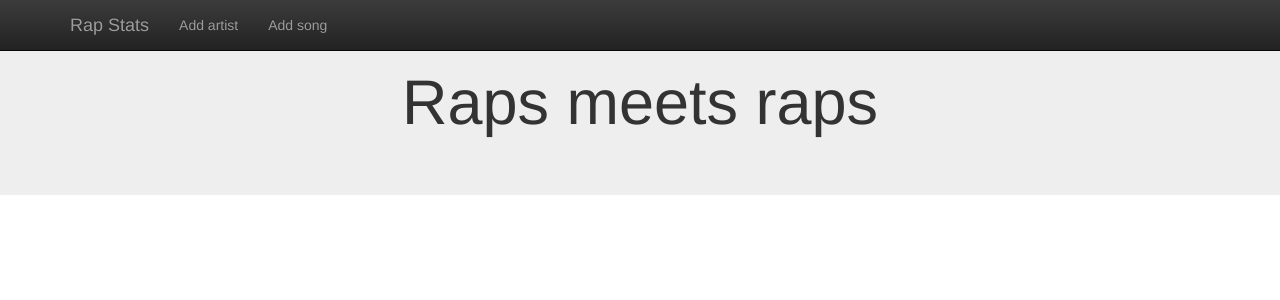
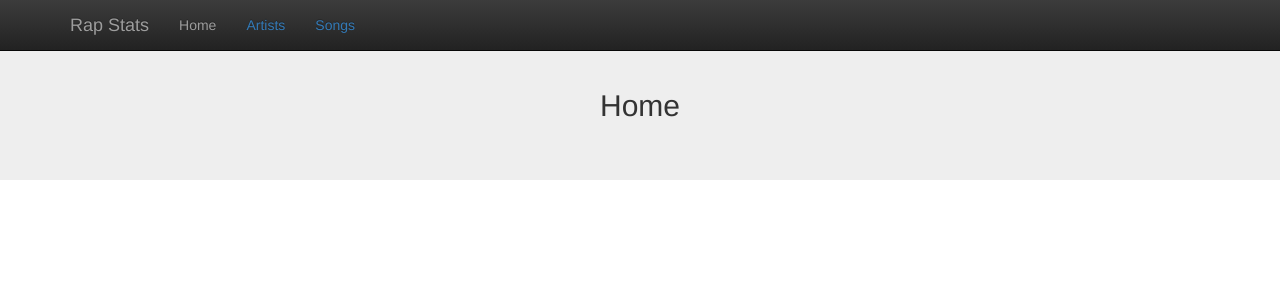
Before and after one commit to viktormmarkov/text-test, a React (Create React App) app in the folder client/: page / in a window 1280 px wide. Shown: the top 300 px of the page. Built offline with nearby package versions, Linux system fonts and the light colour scheme.

Commit message:
Stable basic navigation

```diff
--- a/client/package.json
+++ b/client/package.json
@@ -4,9 +4,12 @@
   "private": true,
   "dependencies": {
     "bootstrap": "^3.3.7",
+    "history": "^4.7.2",
     "react": "^15.6.1",
     "react-bootstrap": "^0.31.5",
     "react-dom": "^15.6.1",
+    "react-router": "^4.2.0",
+    "react-router-dom": "^4.2.2",
     "react-scripts": "1.0.11"
   },
   "scripts": {
--- a/client/src/App.js
+++ b/client/src/App.js
@@ -1,10 +1,30 @@
 import React, { Component } from 'react';
 import './App.css';
 import { Grid, Navbar, Nav, NavItem, Jumbotron, Button } from 'react-bootstrap';
+import { BrowserRouter as Router, Route, Link } from 'react-router-dom'
+
+const Home = () => (
+  <div>
+    <h2>Home</h2>
+  </div>
+)
+
+const Artists = () => (
+  <div>
+    <h2>Artists</h2>
+  </div>
+)
+
+const Songs = () => (
+  <div>
+    <h2>Songs</h2>
+  </div>
+)
 
 class App extends Component {
   render() {
     return (
+      <Router>
         <div className="App">
           <Navbar inverse fixedTop>
               <Navbar.Header>
@@ -12,17 +32,22 @@ class App extends Component {
                   <a href="/">Rap Stats</a>
                 </Navbar.Brand>
                 <Nav>
-                <NavItem eventKey={1} href="#">Add artist</NavItem>
-                <NavItem eventKey={2} href="#">Add song</NavItem>
+                  <NavItem><Link to="/"></Link>Home</NavItem>
+                  <NavItem><Link to="/artists">Artists</Link></NavItem>
+                  <NavItem><Link to="/songs">Songs</Link></NavItem>
                 </Nav>
               </Navbar.Header>
           </Navbar>
           <Jumbotron>
           <Grid>
-          <h1>Raps meets raps</h1>
+            <hr/>
+              <Route exact path="/" component={Home}/>
+              <Route path="/artists" component={Artists}/>
+              <Route path="/songs" component={Songs}/>
           </Grid>
         </Jumbotron>
         </div>
+      </Router>
     );
   }
 }
```
Lines whose indentation alone changed are shown as unchanged.
